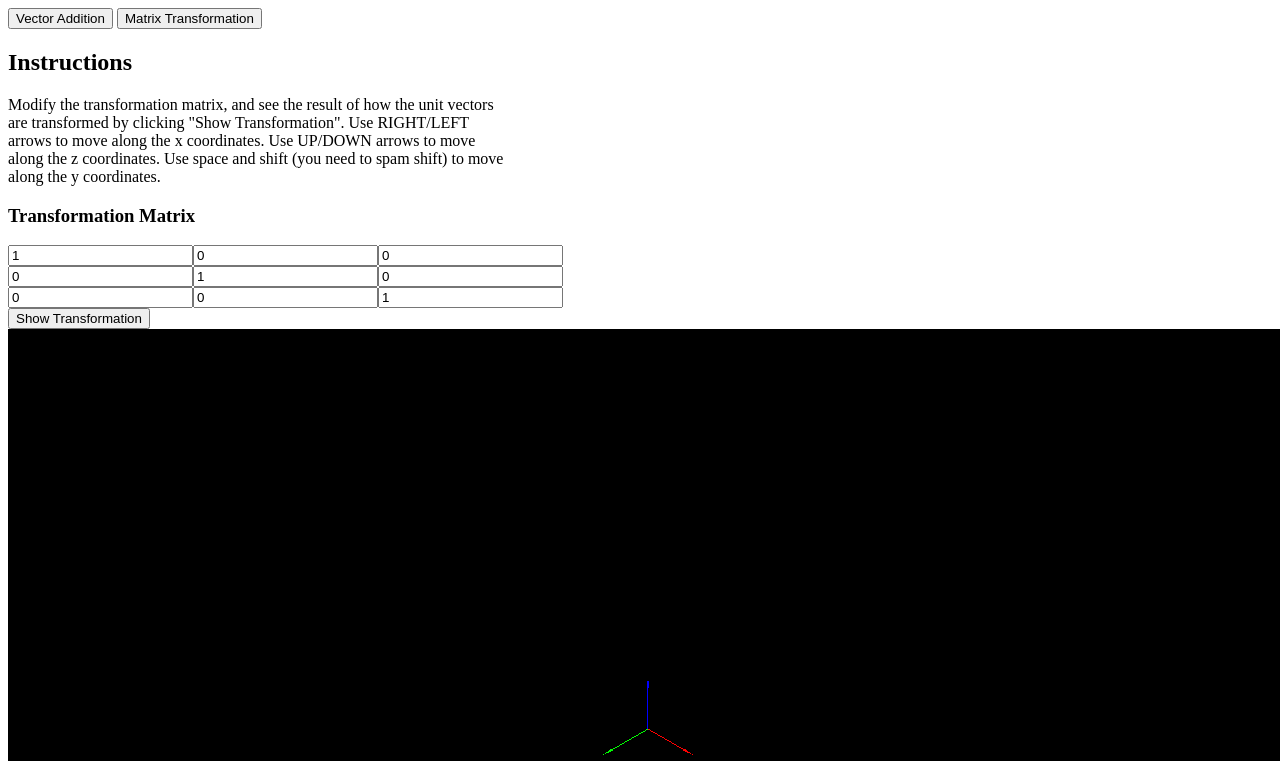
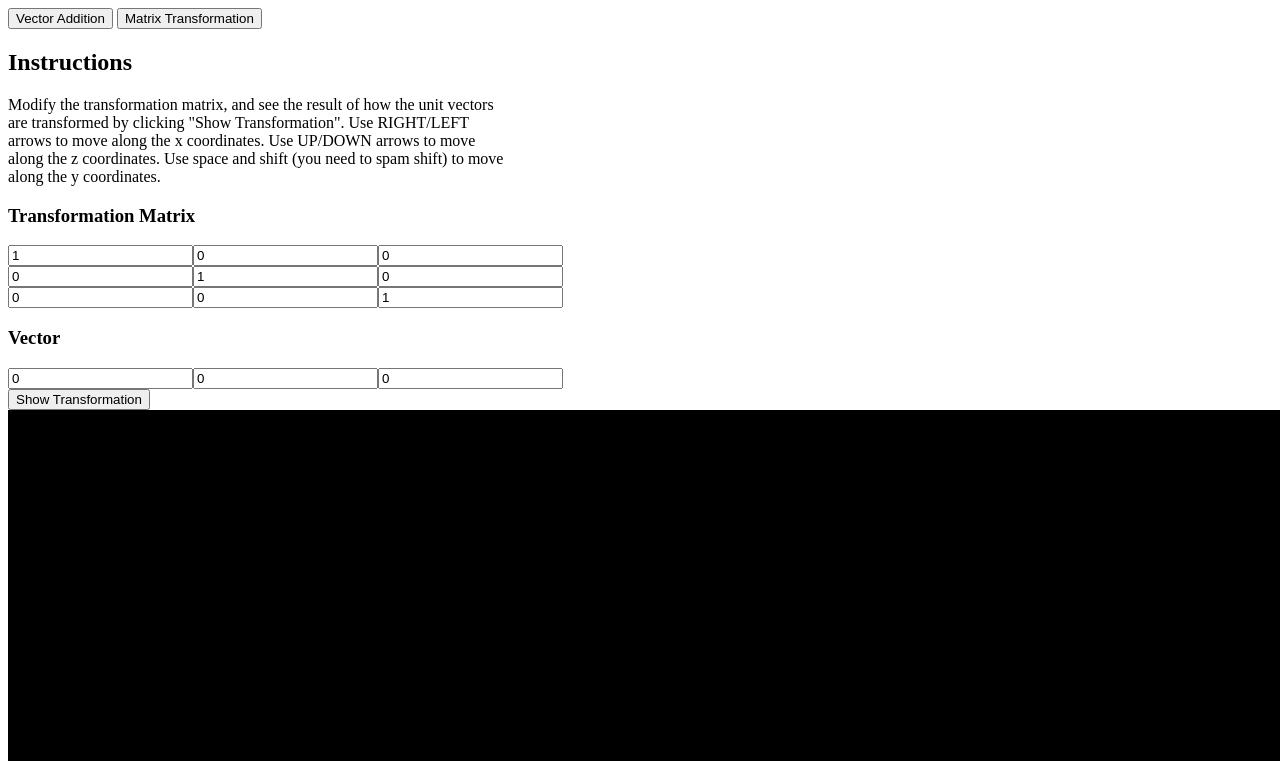
Before and after one commit to priime0/laproject, a plain HTML site: page frontend/index.html in a window 1280 px wide. Both pictures are taken after a click on the button "Matrix Transformation". Shown: the top 761 px of the page. Drawn offline with nearby package versions, Linux system fonts and the light colour scheme.

Commit message:
add transformation matrix + vector

```diff
--- a/frontend/index.html
+++ b/frontend/index.html
@@ -15,13 +15,14 @@
                 <div v-if="vectormode">
                     <h2>Instructions</h2>
                     <p>Assign values to vectors. If you need more, click "Add Vector". Once you've finished assigning values, click "Show Addition". Use RIGHT/LEFT arrows to move along the x coordinates. Use UP/DOWN arrows to move along the z coordinates. Use space and shift (you need to spam shift) to move along the y coordinates.</p>
+                    <h3>Vectors</h3>
                     <vector-addition :vectors="vectors" @addv="addVector" @showa="showAdd"></vector-addition>
                 </div>
                 <div v-if="!vectormode">
                     <h2>Instructions</h2>
                     <p>Modify the transformation matrix, and see the result of how the unit vectors are transformed by clicking "Show Transformation". Use RIGHT/LEFT arrows to move along the x coordinates. Use UP/DOWN arrows to move along the z coordinates. Use space and shift (you need to spam shift) to move along the y coordinates.</p>
                     <h3>Transformation Matrix</h3>
-                    <matrix-transformation :matrix="matrix" @showt="showTransform"></matrix-transformation>
+                    <matrix-transformation :matrix="matrix" :mvec="mvec" @showt="showTransform"></matrix-transformation>
                 </div>
             </div>
         </div>
--- a/frontend/script.js
+++ b/frontend/script.js
@@ -21,9 +21,10 @@ Vue.component('vector-addition', {
 });
 
 Vue.component('matrix-transformation', {
-    template: '<div><input v-model="matrix[0][0]"><input v-model="matrix[0][1]"><input v-model="matrix[0][2]"><br><input v-model="matrix[1][0]"><input v-model="matrix[1][1]"><input v-model="matrix[1][2]"><br><input v-model="matrix[2][0]"><input v-model="matrix[2][1]"><input v-model="matrix[2][2]"><br><button v-on:click="showTransform">Show Transformation</button></div>',
+    template: '<div><input v-model="matrix[0][0]"><input v-model="matrix[0][1]"><input v-model="matrix[0][2]"><br><input v-model="matrix[1][0]"><input v-model="matrix[1][1]"><input v-model="matrix[1][2]"><br><input v-model="matrix[2][0]"><input v-model="matrix[2][1]"><input v-model="matrix[2][2]"><br><h3>Vector</h3><vector :vec="mvec"></vector><button v-on:click="showTransform">Show Transformation</button></div>',
     props: {
         matrix: Array,
+        mvec: Array,
     },
     methods: {
         showTransform() {
@@ -46,6 +47,7 @@ const app = new Vue({
                 vec: ["0", "0", "0"]
             },
         ],
+        mvec: ["0", "0", "0"],
         matrix: [["1", "0", "0"], ["0", "1", "0"], ["0", "0", "1"]]
     },
     methods: {
@@ -69,9 +71,16 @@ const app = new Vue({
         },
         showTransform: function() {
             reset_scene();
+            add_vector_to_scene(this.mvec, 0xffffff);
             add_vector_to_scene([Number(this.matrix[0][0]), Number(this.matrix[1][0]), Number(this.matrix[2][0])], 0xff0000);
             add_vector_to_scene([Number(this.matrix[0][1]), Number(this.matrix[1][1]), Number(this.matrix[2][1])], 0x0000ff);
             add_vector_to_scene([Number(this.matrix[0][2]), Number(this.matrix[1][2]), Number(this.matrix[2][2])], 0x00ff00);
+            const new_vec = [
+                Number(this.matrix[0][0]) * Number(this.mvec[0]) + Number(this.matrix[0][1]) * Number(this.mvec[1]) + Number(this.matrix[0][2]) * Number(this.mvec[2]),
+                Number(this.matrix[1][0]) * Number(this.mvec[0]) + Number(this.matrix[1][1]) * Number(this.mvec[1]) + Number(this.matrix[1][2]) * Number(this.mvec[2]),
+                Number(this.matrix[2][0]) * Number(this.mvec[0]) + Number(this.matrix[2][1]) * Number(this.mvec[1]) + Number(this.matrix[2][2]) * Number(this.mvec[2])
+            ];
+            add_vector_to_scene(new_vec, 0xffffff);
         },
     }
 });
```
